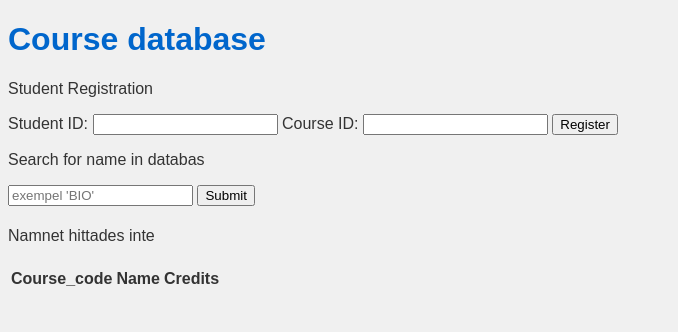
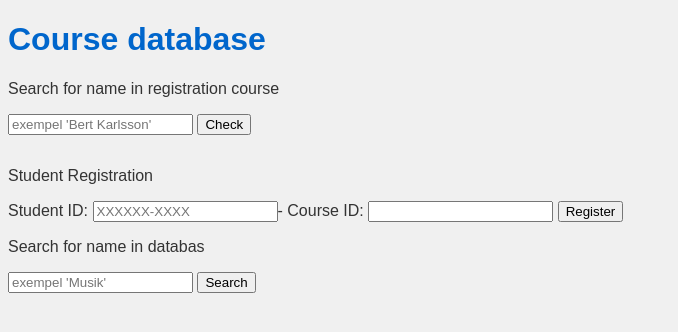
Before and after one commit to k1s3n/universityDB, a Flask app: page / in a window 1280 px wide. Shown: the top 332 px of the page, without its empty margins (0-678 px from the left). Run offline with Flask 3, Linux system fonts and the light colour scheme; lists and menus that the app fills with data are empty; some libraries are stand-ins or nearby versions.

Commit message:
uppdaterat frontend

```diff
--- a/app.py
+++ b/app.py
@@ -58,7 +58,7 @@ def register_student():
         course_id = request.form.get("course_id")
 
         query = "INSERT INTO register(course_id, student_id) VALUES (%s, %s)"
-        values = (course_id.capitalize(), student_id)
+        values = (course_id.upper(), student_id)
 
         result = execute_query(query, values)
         error = "antingen fel student_id eller course_id"
@@ -76,3 +76,17 @@ def submit_answer():
     course_id = name
     query_result = execute_query("SELECT * FROM course WHERE name LIKE %s", (f"%{course_id}%",),fetch_result=True)
     return render_template("index.html", query_result=query_result)
+
+
+@app.route("/check", methods=["POST"])
+def registered_course_student():
+    student = request.form.get("student_id")
+    error = "hittade inte studenten"
+    query = "SELECT * FROM registrations WHERE student = %s"
+    value = (student.title(),)
+    result = execute_query(query,value,fetch_result=True)
+
+    if result:
+        return render_template("index.html", result=result)
+    else:
+        return render_template("index.html", error=error)
--- a/query.sql
+++ b/query.sql
@@ -27,6 +27,7 @@ WHERE course_id = 'LANG01'
 
 DELETE FROM register
 WHERE student_id = '041224-6666';
+
 
 
 DELETE FROM register
--- a/templates/index.html
+++ b/templates/index.html
@@ -8,14 +8,42 @@
 </head>
 <body>
     <th colspan="3"><h1>Course database</h1></th>
+    <p>Search for name in registration course</p>
+    <form action="/check" method="post">
+      <input name="student_id" type="text" placeholder="exempel 'Bert Karlsson'"/>
+      <button type="submit">Check</button>
+    </form>
+    <table>
+  <tbody>
+    {% if result %}
+    <thead>
+      <tr>
+        <th>Student</th>
+        <th>Name</th>
+        <th>Status</th>
+      </tr>
+    </thead>
+      <p>Student(s) found:</p>
+      {% for row in result %}
+        <tr>
+          <td>{{row[0]}}</td>
+          <td>{{row[1]}}</td>
+          <td>{{row[2]}}</td>
+        </tr>
+      {% endfor %}
+    {% else %}
+      <p class="error-message">{{ error }}</p>
+    {% endif %}
+  </tbody>
+</table>
+
     <p>Student Registration</p>
 
     <form action="/register" method="post">
-        <label for="student_id">Student ID:</label>
-        <input type="text" name="student_id" required>
-
+      <label for="student_id">Student ID:</label>
+        <input type="text" name="student_id" pattern="[0-9]{6}-[0-9]{4}" maxlength="11" placeholder="XXXXXX-XXXX" required title="Please enter a valid student ID in the format XXXXXX-XXXX">-
         <label for="course_id">Course ID:</label>
-        <input type="text" name="course_id" required>
+        <input type="text" name="course_id" maxlength="6" required>
 
         <button type="submit">Register</button>
     </form>
@@ -29,11 +57,12 @@
 
     <p>Search for name in databas</p>
     <form action="/submit" method="post">
-      <input name="course_id" type="text" placeholder="exempel 'BIO'"/>
-      <button type="submit">Submit</button>
+      <input name="course_id" type="text" placeholder="exempel 'Musik'"/>
+      <button type="submit">Search</button>
     </form>
     <table>
       <thead>
+        {%if query_result%}
         <th>Course_code</th>
         <th>Name</th>
         <th>Credits</th>
@@ -46,10 +75,6 @@
           <td>{{row[2]}}</td>
         </tr>
         {% endfor %}
-        {%if not query_result%}
-        <h1></h1>
-        Namnet hittades inte
-        <h1></h1>
         {%endif%}
       </tbody>
     </table>
--- a/triggers.sql
+++ b/triggers.sql
@@ -30,7 +30,7 @@ BEGIN
     RAISE NOTICE 'Current Capacity: %, Max Capacity: %', current_capacity, max_capacity;
 
     -- Kontrollera om det finns plats i kursen
-    IF current_capacity < max_capacity THEN
+    IF max_capacity IS NULL OR current_capacity < max_capacity THEN
         RETURN NEW;
     ELSE
         -- Lägg till studenten i waiting_list-tabellen
@@ -42,7 +42,6 @@ BEGIN
 END;
 $$ LANGUAGE plpgsql;
 
---Flyttar äldsta till register ifall man tar bort en registerat studen på en kurs
 CREATE TRIGGER check_capacity_trigger
 BEFORE INSERT ON register
 FOR EACH ROW
```
Also changed, not shown: insert_values.sql (+4 -3 lines).
